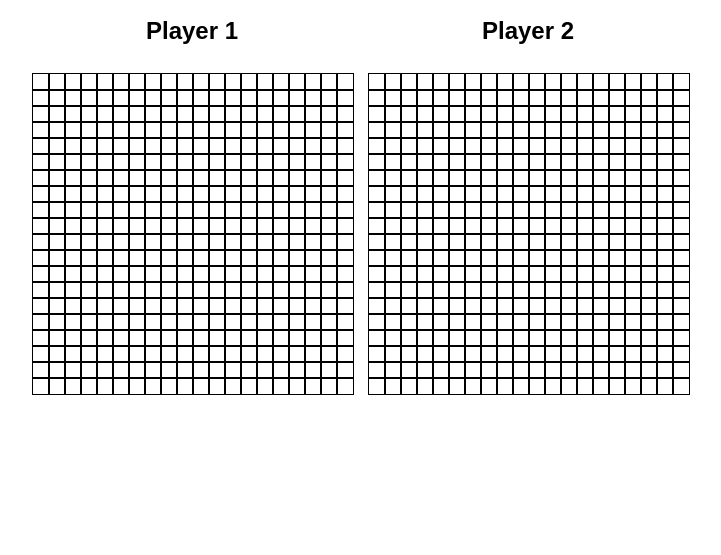
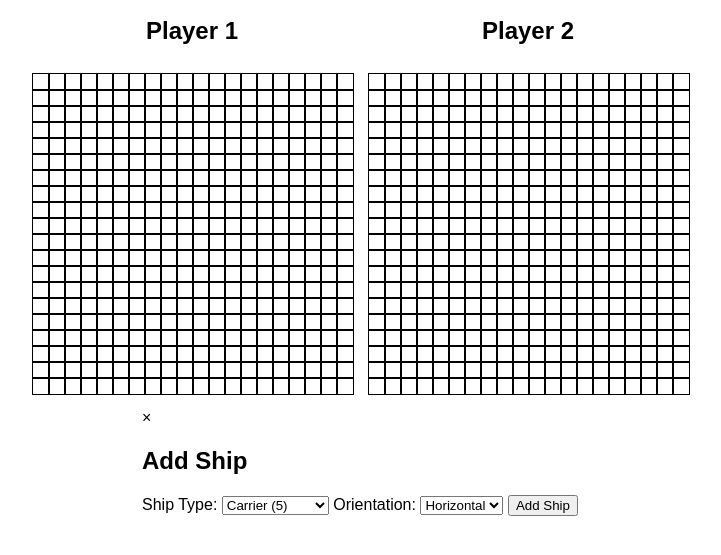
Before and after one commit to raivydassimenas/battleship, a website with bundled scripts: page index.html in a window 1280 px wide. Shown: the part 109-664 px from the top of the page, without its empty margins (280-1001 px from the left). Built offline with nearby package versions, Linux system fonts and the light colour scheme.

Commit message:
Start add ship functionality

```diff
--- a/game.js
+++ b/game.js
@@ -58,3 +58,19 @@ moveDiv.textContent = move;
 
 renderGameboard(player1.gameboard, gameboard1);
 renderGameboard(player2.gameboard, gameboard2);
+
+const addShipForm = document.querySelector('#add-ship-form');
+addShipForm.addEventListener('submit', e => {
+    e.preventDefault();
+    const shipType = addShipForm.querySelector('#ship-type').value;
+    const shipTopRow = parseInt(addShipForm.querySelector('#ship-top-row').value);
+    const shipTopCol = parseInt(addShipForm.querySelector('#ship-top-col').value);
+    const shipHorz = addShipForm.querySelector('#ship-horz').value === 'true';
+    try {
+        player1.gameboard.placeShip(shipType, shipTopRow, shipTopCol, shipHorz);
+        gameboardDiv1.innerHTML = '';
+        renderGameboard(player1.gameboard, gameboardDiv1);
+    } catch (e) {
+        alert(e);
+    }
+});
--- a/index.html
+++ b/index.html
@@ -20,5 +20,28 @@
         <div id="gameboard2" class="gameboard"></div>
       </div>
     </div>
+
+    <div class="add-ship-modal">
+      <div class="modal-content">
+        <span class="close">&times;</span>
+        <h2>Add Ship</h2>
+        <form id="add-ship-form">
+          <label for="ship-type">Ship Type:</label>
+          <select id="ship-type" name="ship-type">
+            <option value="carrier">Carrier (5)</option>
+            <option value="battleship">Battleship (4)</option>
+            <option value="cruiser">Cruiser (3)</option>
+            <option value="submarine">Submarine (3)</option>
+            <option value="destroyer">Destroyer (2)</option>
+          </select>
+          <label for="orientation">Orientation:</label>
+          <select id="orientation" name="orientation">
+            <option value="horizontal">Horizontal</option>
+            <option value="vertical">Vertical</option>
+          </select>
+          <button type="submit">Add Ship</button>
+        </form>
+      </div>
+    </div>
   </body>
 </html>
--- a/styles.css
+++ b/styles.css
@@ -29,3 +29,10 @@ body {
     flex-direction: column;
     align-items: center;
 }
+
+.add-ship-modal {
+    display: flex;
+    flex-direction: column;
+    align-items: center;
+    padding: 0.5em;
+}
```
